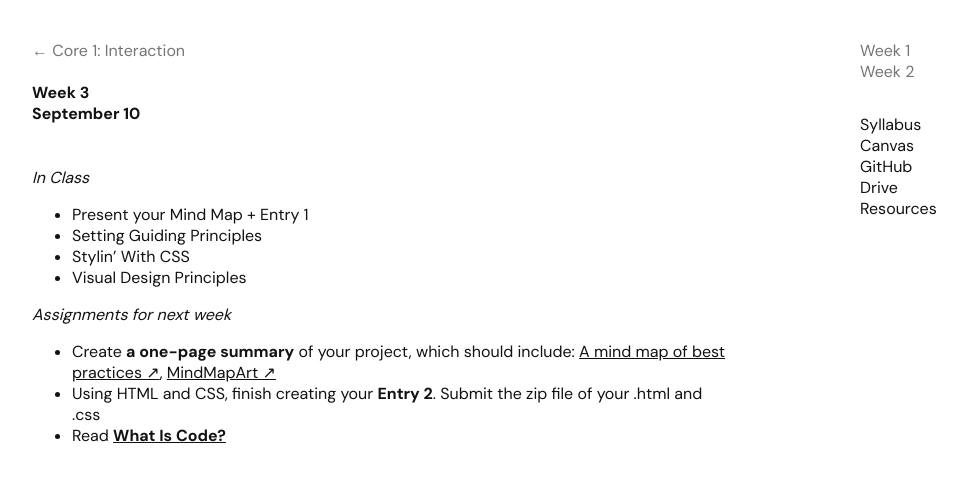
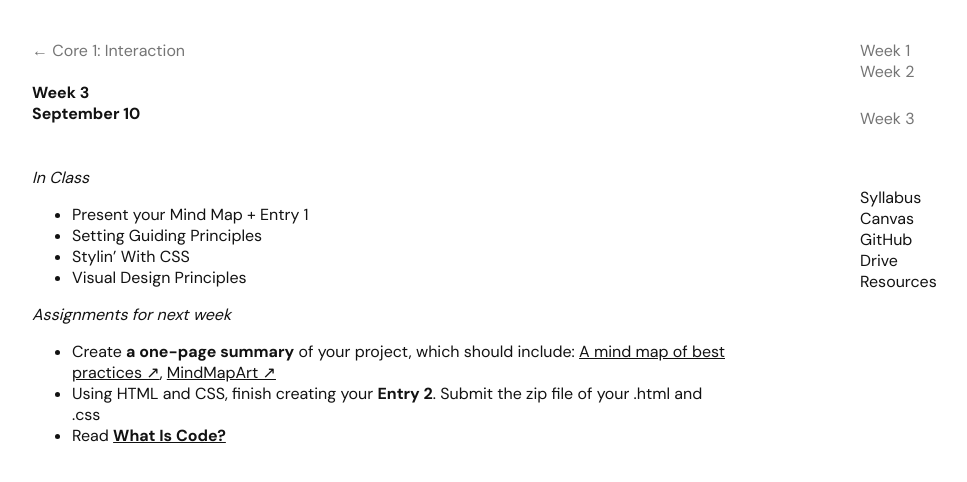
Before and after one commit to core1-interaction/core1-interaction.github.io, a Jekyll site: the page built from week3.md, in a window 1280 px wide. Shown: the top 482 px of the page, without its empty margins (108-1075 px from the left). Built offline with Jekyll 4.4.1, drawn with Linux system fonts in a browser that asks for light colours.

Commit message:
Update sessions.html

```diff
--- a/_layouts/sessions.html
+++ b/_layouts/sessions.html
@@ -19,6 +19,7 @@
             <div class="details">
                 <p><a href="https://core1-interaction.github.io/week1.html"><span class="nav-color">Week 1</span></a><br>
                    <a href="https://core1-interaction.github.io/week2.html"><span class="nav-color">Week 2</span></a></p>
+                   <a href="https://core1-interaction.github.io/week3.html"><span class="nav-color">Week 3</span></a></p>
             </div>
             <div class="links">
               <p><a href="https://docs.google.com/document/d/1MUvA-rT5wbHm0lmuFQosuDWHbuqtpIjTAWMr-lMu8Fk/edit?usp=sharing" target="_blank">Syllabus</a><br>
```
